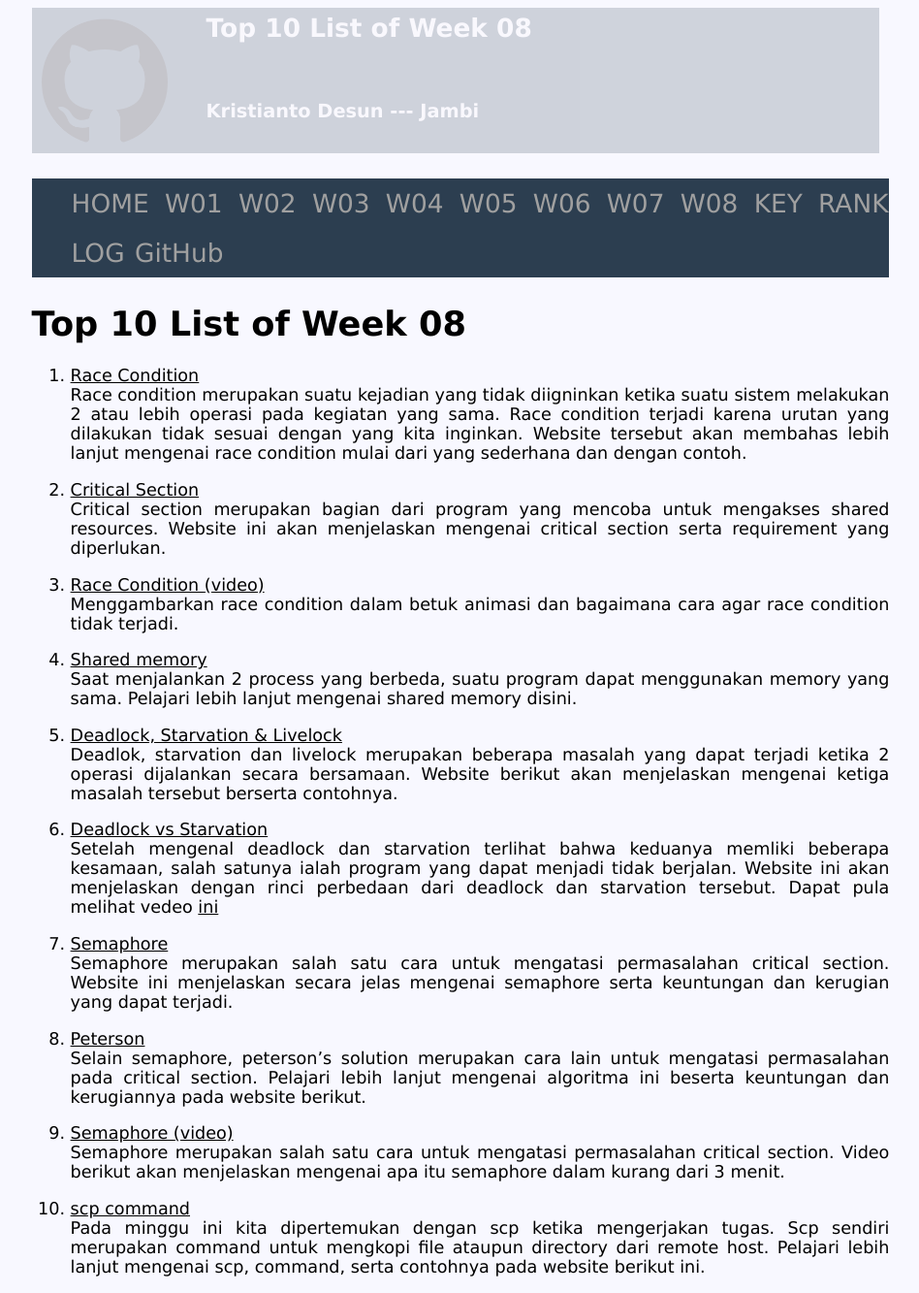
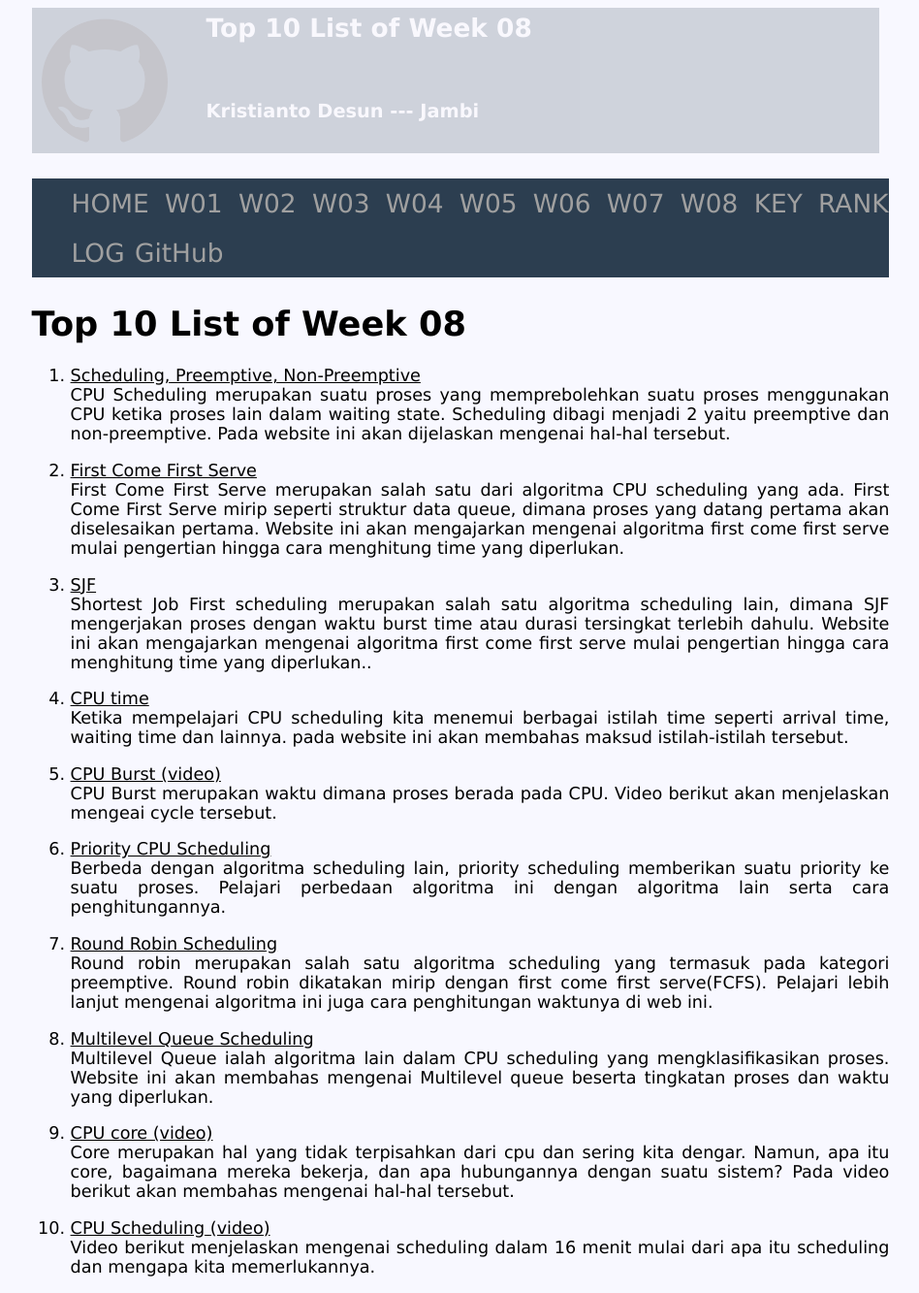
Before and after one commit to KristiantoD/os211, a Jekyll site: the page built from w08.md, in a window 1280 px wide. Shown: the whole page at 97% size, without its empty margins (165-1113 px from the left). Built offline with Jekyll 4.4.1, drawn with Linux system fonts in a browser that asks for light colours; our own code applies the rules of GitHub Pages for plain Markdown files.

Commit message:
finishing w08 top10

```diff
--- a/TXT/mylog.txt
+++ b/TXT/mylog.txt
@@ -44,3 +44,4 @@ ZCZC  W07  240 L10 Finishing W07 top10
 ZCZC  W08  105 L02 Zoom related
 ZCZC  W08  30  L99 do Quiz
 ZCZC  W08  240 L10 Finishing W08 LFS
+ZCZC  W07  60  L10 Finishing W08 top10
--- a/w08.md
+++ b/w08.md
@@ -5,32 +5,32 @@ permalink: /W08/
 
 # Top 10 List of Week 08
 
-1. [Race Condition](https://searchstorage.techtarget.com/definition/race-condition)<br>
-Race condition merupakan suatu kejadian yang tidak diigninkan ketika suatu sistem melakukan 2 atau lebih operasi pada kegiatan yang sama. Race condition terjadi karena urutan yang dilakukan tidak sesuai dengan yang kita inginkan. Website tersebut akan membahas lebih lanjut mengenai race condition mulai dari yang sederhana dan dengan contoh.
+1. [Scheduling, Preemptive, Non-Preemptive](https://www.studytonight.com/operating-system/cpu-scheduling)<br>
+CPU Scheduling merupakan suatu proses yang memprebolehkan suatu proses menggunakan CPU ketika proses lain dalam waiting state. Scheduling dibagi menjadi 2 yaitu preemptive dan non-preemptive. Pada website ini akan dijelaskan mengenai hal-hal tersebut.
 
-2. [Critical Section](https://www.javatpoint.com/os-critical-section-problem)<br>
-Critical section merupakan bagian dari program yang mencoba untuk mengakses shared resources. Website ini akan menjelaskan mengenai critical section serta requirement yang diperlukan.
+2. [First Come First Serve](https://www.studytonight.com/operating-system/first-come-first-serve)<br>
+First Come First Serve merupakan salah satu dari algoritma CPU scheduling yang ada. First Come First Serve mirip seperti struktur data queue, dimana proses yang datang pertama akan diselesaikan pertama. Website ini akan mengajarkan mengenai algoritma first come first serve mulai pengertian hingga cara menghitung time yang diperlukan.
 
-3. [Race Condition (video)](https://www.youtube.com/watch?v=MqnpIwN7dz0)<br>
-Menggambarkan race condition dalam betuk animasi dan bagaimana cara agar race condition tidak terjadi.
+3. [SJF](https://www.studytonight.com/operating-system/shortest-job-first)<br>
+Shortest Job First scheduling merupakan salah satu algoritma scheduling lain, dimana SJF mengerjakan proses dengan waktu burst time atau durasi tersingkat terlebih dahulu. Website ini akan mengajarkan mengenai algoritma first come first serve mulai pengertian hingga cara menghitung time yang diperlukan..
 
-4. [Shared memory](https://www.csl.mtu.edu/cs4411.ck/www/NOTES/process/shm/what-is-shm.html)<br>
-Saat menjalankan 2 process yang berbeda, suatu program dapat menggunakan memory yang sama. Pelajari lebih lanjut mengenai shared memory disini.
+4. [CPU time](https://afteracademy.com/blog/what-is-burst-arrival-exit-response-waiting-turnaround-time-and-throughput)<br>
+Ketika mempelajari CPU scheduling kita menemui berbagai istilah time seperti arrival time, waiting time dan lainnya. pada website ini akan membahas maksud istilah-istilah tersebut.
 
-5. [Deadlock, Starvation & Livelock](https://www.geeksforgeeks.org/deadlock-starvation-and-livelock/)<br>
-Deadlok, starvation dan livelock merupakan beberapa masalah yang dapat terjadi ketika 2 operasi dijalankan secara bersamaan. Website berikut akan menjelaskan mengenai ketiga masalah tersebut berserta contohnya.
+5. [CPU Burst (video)](https://www.youtube.com/watch?v=pVzb3TUcDLo)<br>
+CPU Burst merupakan waktu dimana proses berada pada CPU. Video berikut akan menjelaskan mengeai cycle tersebut.
 
-6. [Deadlock vs Starvation](https://www.geeksforgeeks.org/difference-between-deadlock-and-starvation-in-os/)<br>
-Setelah mengenal deadlock dan starvation terlihat bahwa keduanya memliki beberapa kesamaan, salah satunya ialah program yang dapat menjadi tidak berjalan. Website ini akan menjelaskan dengan rinci perbedaan dari deadlock dan starvation tersebut. Dapat pula melihat vedeo [ini](https://www.youtube.com/watch?v=N2VECl8F_Pc)
+6. [Priority CPU Scheduling](https://www.studytonight.com/operating-system/priority-scheduling)<br>
+Berbeda dengan algoritma scheduling lain, priority scheduling memberikan suatu priority ke suatu proses. Pelajari perbedaan algoritma ini dengan algoritma lain serta cara penghitungannya.
 
-7. [Semaphore](https://www.tutorialspoint.com/semaphores-in-operating-system)<br>
-Semaphore merupakan salah satu cara untuk mengatasi permasalahan critical section. Website ini menjelaskan secara jelas mengenai semaphore serta keuntungan dan kerugian yang dapat terjadi.
+7. [Round Robin Scheduling](https://www.studytonight.com/operating-system/round-robin-scheduling)<br>
+Round robin merupakan salah satu algoritma scheduling yang termasuk pada kategori preemptive. Round robin dikatakan mirip dengan first come first serve(FCFS). Pelajari lebih lanjut mengenai algoritma ini juga cara penghitungan waktunya di web ini.
 
-8. [Peterson](https://www.tutorialspoint.com/peterson-s-problem)<br>
-Selain semaphore, peterson's solution merupakan cara lain untuk mengatasi permasalahan pada critical section. Pelajari lebih lanjut mengenai algoritma ini beserta keuntungan dan kerugiannya pada website berikut.
+8. [Multilevel Queue Scheduling](https://www.studytonight.com/operating-system/multilevel-queue-scheduling)<br>
+Multilevel Queue ialah algoritma lain dalam CPU scheduling yang mengklasifikasikan proses. Website ini akan membahas mengenai Multilevel queue beserta tingkatan proses dan waktu yang diperlukan.
 
-9. [Semaphore (video)](https://www.youtube.com/watch?v=PQ5aK5wLCQE)<br>
-Semaphore merupakan salah satu cara untuk mengatasi permasalahan critical section. Video berikut akan menjelaskan mengenai apa itu semaphore dalam kurang dari 3 menit.
+9. [CPU core (video)](https://www.youtube.com/watch?v=kKiUH9eJjH4)<br>
+Core merupakan hal yang tidak terpisahkan dari cpu dan sering kita dengar. Namun, apa itu core, bagaimana mereka bekerja, dan apa hubungannya dengan suatu sistem? Pada video berikut akan membahas mengenai hal-hal tersebut.
 
-10. [scp command](https://kb.iu.edu/d/agye)<br>
-Pada minggu ini kita dipertemukan dengan scp ketika mengerjakan tugas. Scp sendiri merupakan command untuk mengkopi file ataupun directory dari remote host. Pelajari lebih lanjut mengenai scp, command, serta contohnya pada website berikut ini.
+10. [CPU Scheduling (video)](https://www.youtube.com/watch?v=Jkmy2YLUbUY)<br>
+Video berikut menjelaskan mengenai scheduling dalam 16 menit mulai dari apa itu scheduling dan mengapa kita memerlukannya.
```
